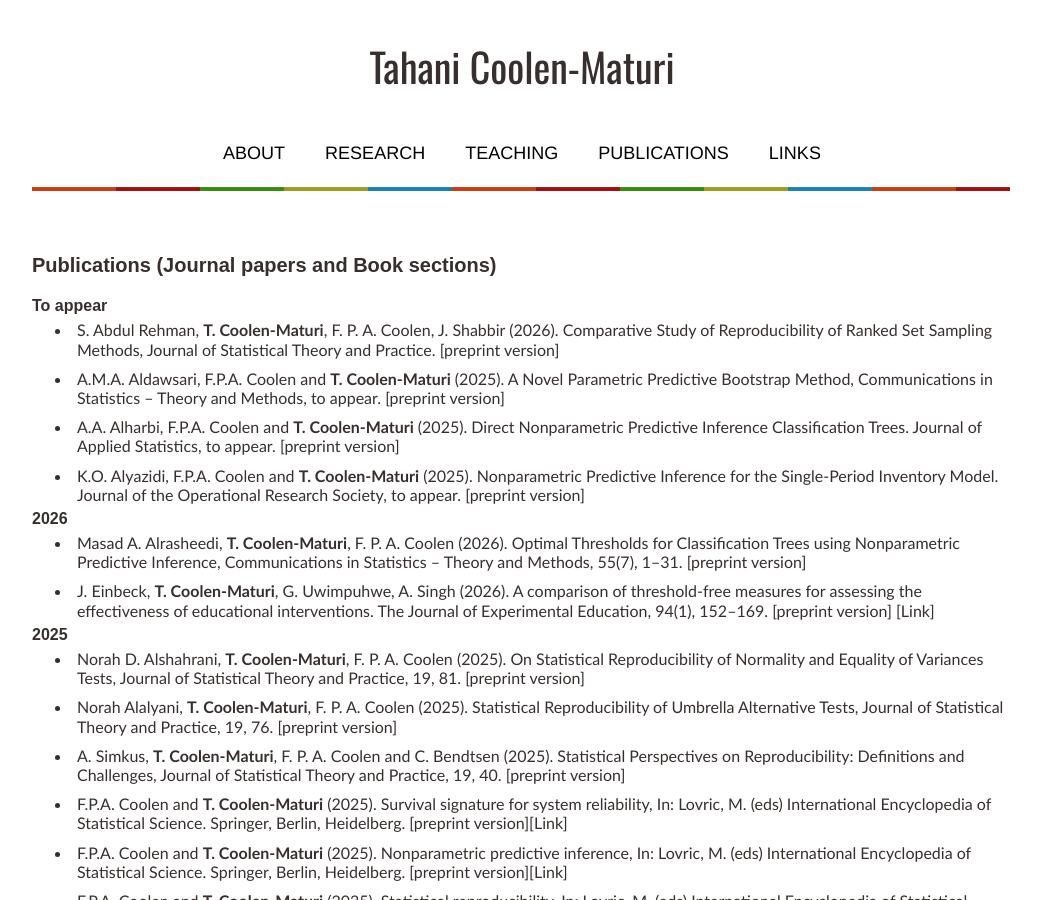
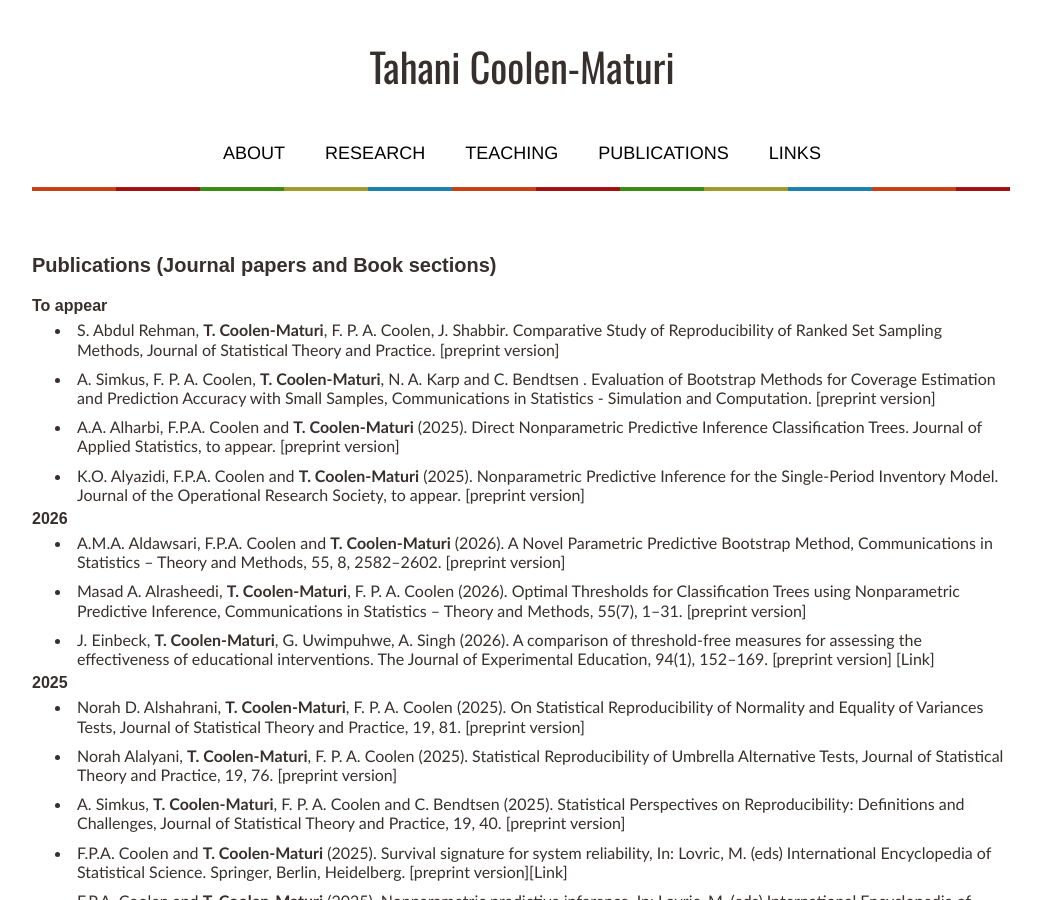
Before and after one commit to tmaturi/tahanimaturi, a Jekyll site: the page built from publications.md, in a window 1280 px wide and 900 px high. Shown: the whole window, without its empty margins (119-1160 px from the left). Built offline with Jekyll 4.4.1, drawn with Linux system fonts in a browser that asks for light colours; our own code applies the rules of GitHub Pages for plain Markdown files.

Commit message:
Update publications.md

```diff
--- a/publications.md
+++ b/publications.md
@@ -9,12 +9,13 @@ title: Publications
 ### To appear
 
 
-- S. Abdul Rehman, **T. Coolen-Maturi**, F. P. A. Coolen,  J. Shabbir (2026). Comparative Study of Reproducibility of Ranked Set Sampling Methods,
+- S. Abdul Rehman, **T. Coolen-Maturi**, F. P. A. Coolen,  J. Shabbir. Comparative Study of Reproducibility of Ranked Set Sampling Methods,
 Journal of Statistical Theory and Practice. [[preprint version](pdfs/JSTP_Rehman_acc_260129.pdf){:target="_blank"}]
 
 
 
-- A.M.A. Aldawsari, F.P.A. Coolen and **T. Coolen-Maturi** (2025). A Novel Parametric Predictive Bootstrap Method, Communications in Statistics – Theory and Methods, to appear. [[preprint version](pdfs/Paper1_TCM_20250513_rev.pdf){:target="_blank"}]
+- A. Simkus, F. P. A. Coolen, **T. Coolen-Maturi**, N. A. Karp and C. Bendtsen . Evaluation of  Bootstrap Methods for Coverage Estimation and Prediction Accuracy with Small Samples, Communications in Statistics - Simulation and Computation. [[preprint version](pdfs/Andrea_Bootstrap_Small_Samples.pdf){:target="_blank"}]
+
 
 
 
@@ -25,6 +26,7 @@
 
 ### 2026
 
+- A.M.A. Aldawsari, F.P.A. Coolen and **T. Coolen-Maturi** (2026). A Novel Parametric Predictive Bootstrap Method, Communications in Statistics – Theory and Methods, 55, 8, 2582–2602. [[preprint version](pdfs/Paper1_TCM_20250513_rev.pdf){:target="_blank"}]
 
 - Masad A. Alrasheedi, **T. Coolen-Maturi**, F. P. A. Coolen (2026). Optimal Thresholds for Classification Trees using Nonparametric Predictive Inference, Communications in Statistics – Theory and Methods, 55(7), 1–31. [[preprint version](pdfs/Masad_Paper_20250430_rev.pdf){:target="_blank"}]
 
```
